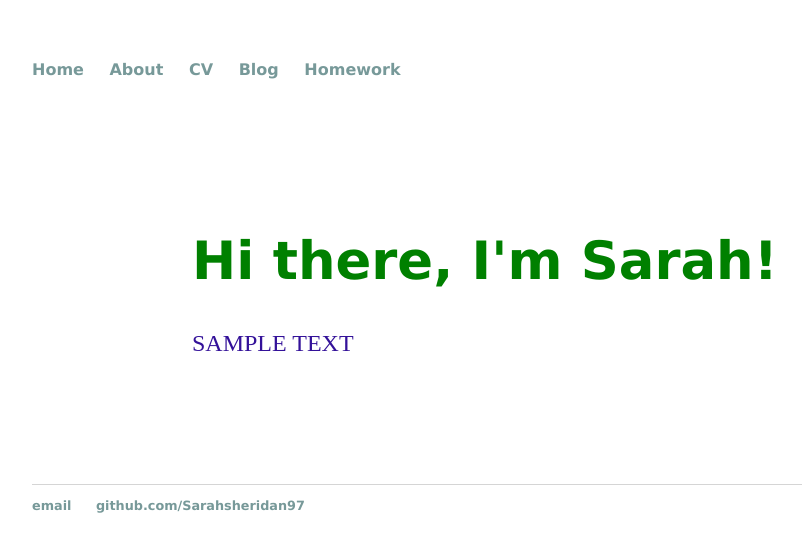
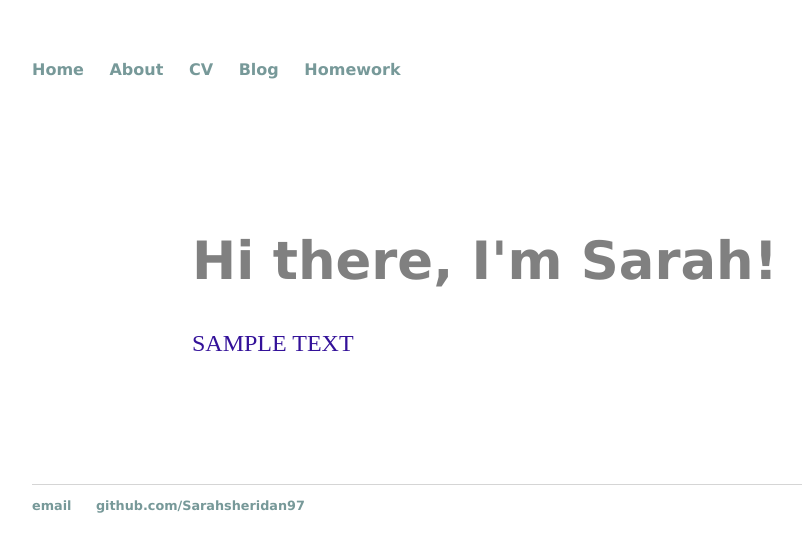
Before and after one commit to Sarahsheridan97/sarahsheridan97.github.io, a Jekyll site: the page built from index.html, in a window 1280 px wide. Shown: the top 552 px of the page, without its empty margins (160-962 px from the left). Built offline with Jekyll 4.4.1, drawn with Linux system fonts in a browser that asks for light colours.

Commit message:
Update main.css

```diff
--- a/css/main.css
+++ b/css/main.css
@@ -42,8 +42,7 @@ title {
 h1 {
     font-size: 3.3em;
     font-family:'Veranda', 'Geneva', 'Sans-Serif';
-    color: green;
-    display: block;
+    color: gray;
 }
 
 h2 {
```
